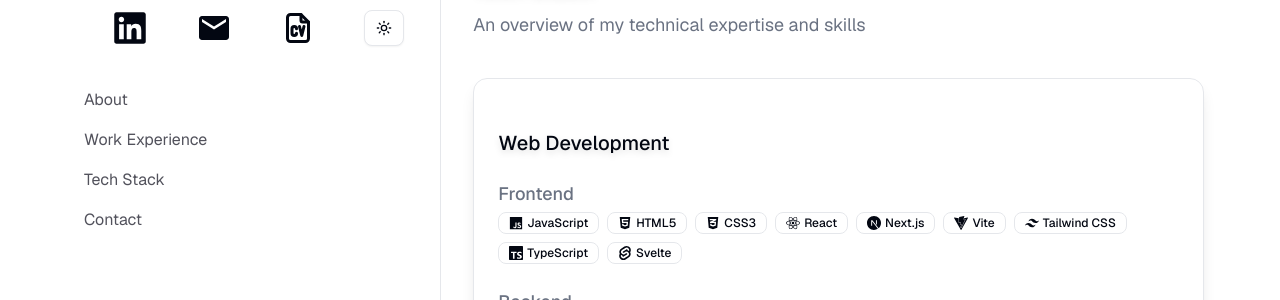
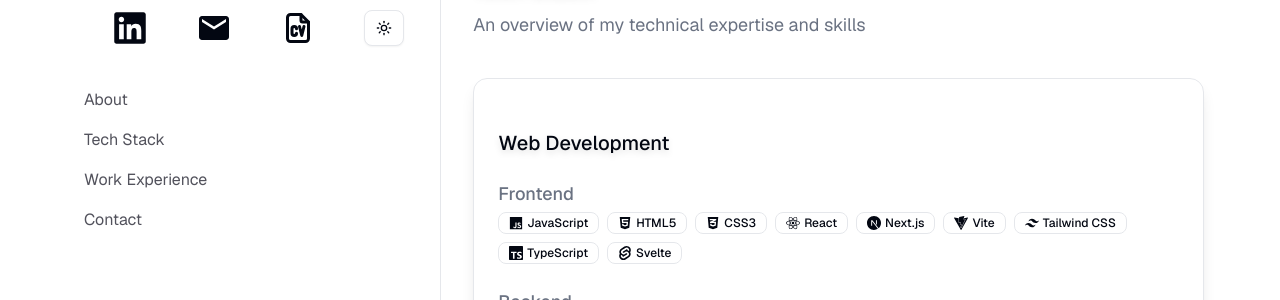
Before and after one commit to HouseinIsProgramming/aMoreElegantPortfolio, a Next.js app: page / in a window 1280 px wide. Shown: the part 286-586 px from the top of the page. Built offline with nearby package versions, Linux system fonts and the light colour scheme.

Commit message:
good things happening.

```diff
--- a/app/page.tsx
+++ b/app/page.tsx
@@ -20,7 +20,10 @@ export default function Page() {
           <WorkExperience />
           <Separator className="my-4" />
         </div>
-        <footer className="flex justify-between px-4 lg:col-span-2 lg:px-80">
+        <footer
+          id="contact"
+          className="flex justify-between px-4 lg:col-span-2 lg:px-80 scroll-m-12"
+        >
           <a href="https://github.com/HouseinIsProgramming/aMoreElegantPortfolio">
             <TextLoop className="font-mono text-sm text-muted-foreground">
               <span>© 2025 houseinaboshaar.com</span>
--- a/components/about.tsx
+++ b/components/about.tsx
@@ -25,7 +25,7 @@ function About() {
   }
 
   return (
-    <div className="mt-[53px]">
+    <div id="about" className="mt-[53px] scroll-m-12">
       <TextEffect delay={0.3} preset="fade-in-blur" as="h2">
         About
       </TextEffect>
--- a/components/navmenu.tsx
+++ b/components/navmenu.tsx
@@ -1,37 +1,33 @@
-import { motion } from "framer-motion";
-import { itemVariants } from "@/utils/motion-variants";
+"use client";
+
+import { motion, LayoutGroup, AnimatePresence } from "framer-motion";
+import { itemVariants } from "@/utils/motion-variants"; // Assuming this file and export exist
 import { useState } from "react";
-import { AnimatePresence } from "framer-motion";
 
 const TABS = [
   { title: "About", link: "about" },
+  { title: "Tech Stack", link: "tech-stack" },
   { title: "Work Experience", link: "work-experience" },
-  { title: "Tech Stack", link: "tech-stack" },
   { title: "Contact", link: "contact" },
 ];
 
 function NavMenu() {
-  const [hoveredItem, setHoveredItem] = useState(null);
-
-  const handleMouseEnter = (item) => {
-    setHoveredItem(item);
-  };
+  const [hoveredItem, setHoveredItem] = useState<string | null>(null);
 
   return (
-    <motion.nav layout className="max-sm:mx-auto py-4 flex flex-col gap-3">
-      {TABS.map((tab, index) => (
-        <>
+    <LayoutGroup>
+      <motion.nav className="max-sm:mx-auto py-4 flex flex-col gap-3">
+        {TABS.map((tab, index) => (
           <motion.button
-            key={index}
+            key={tab.link}
             variants={itemVariants}
             initial="hidden"
             animate="visible"
             transition={{ delay: index * 0.1 }}
-            data-id={tab.link}
-            onHoverStart={() => handleMouseEnter(tab.link)}
-            onHoverEnd={() => setHoveredItem(null)}
+            onMouseEnter={() => setHoveredItem(tab.link)}
+            onMouseLeave={() => setHoveredItem(null)}
             type="button"
-            className="px-2 py-0.5 relative text-zinc-600 max-w-min whitespace-nowrap transition-colors duration-300 hover:dark:text-zinc-950 dark:text-zinc-400 hover:text-zinc-50"
+            className="px-2 py-0.5 relative text-zinc-600 max-w-min whitespace-nowrap cursor-pointer transition-colors duration-300 hover:dark:text-zinc-950 dark:text-zinc-400 hover:text-zinc-50"
             onClick={() => {
               const element = document.getElementById(tab.link);
               if (element) {
@@ -43,18 +39,23 @@ function NavMenu() {
             }}
           >
             {tab.title}
+
             <AnimatePresence>
-              {hoveredItem == tab.link && (
+              {hoveredItem === tab.link && (
                 <motion.div
                   layoutId="bg"
-                  className="absolute w-full rounded-lg -z-10 bg-black h-full inset-0"
+                  className="absolute w-full rounded-lg -z-10 bg-gray-800 dark:bg-gray-100 h-full inset-0"
+                  initial={{ opacity: 0 }}
+                  animate={{ opacity: 1 }}
+                  exit={{ opacity: 0 }}
+                  transition={{ type: "spring", stiffness: 300, damping: 25 }}
                 />
               )}
             </AnimatePresence>
           </motion.button>
-        </>
-      ))}
-    </motion.nav>
+        ))}
+      </motion.nav>
+    </LayoutGroup>
   );
 }
 
--- a/components/techstack.tsx
+++ b/components/techstack.tsx
@@ -314,7 +314,7 @@ export default function TechStack() {
   };
 
   return (
-    <section className="py-8">
+    <section className="py-8 scroll-m-12" id="tech-stack">
       <div className="">
         {" "}
         {/* Consider adding container mx-auto px-4 if needed */}
--- a/components/workexperience.tsx
+++ b/components/workexperience.tsx
@@ -96,7 +96,7 @@ export default function WorkExperience() {
   ];
 
   return (
-    <section className="py-8">
+    <section id="work-experience" className="py-8 scroll-m-12">
       <div className="">
         <motion.div
           variants={sectionHeaderVariants}
```
